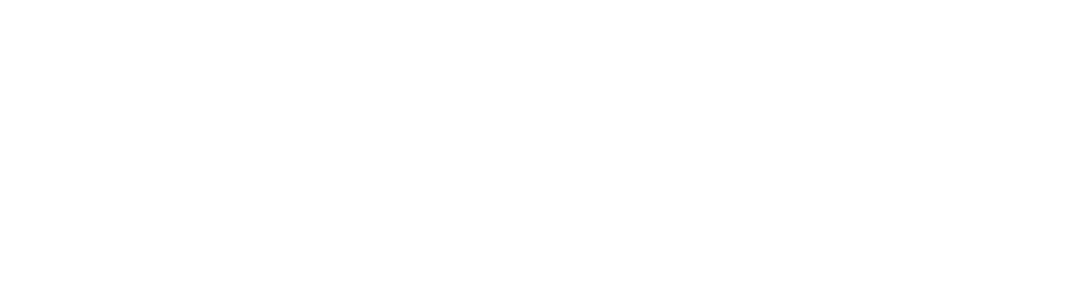
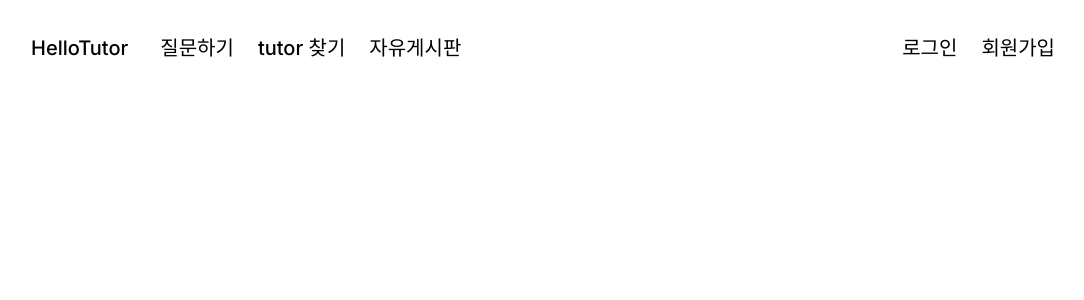
Before and after one commit to HelloTutor/HelloTutor-FE, a Next.js app: page / in a window 1280 px wide. Shown: the top 300 px of the page, without its empty margins (97-1181 px from the left). Built offline with nearby package versions, Linux system fonts and the light colour scheme.

Commit message:
feat: navbar 와이어 프레임 추가

```diff
--- a/src/app/page.tsx
+++ b/src/app/page.tsx
@@ -1,5 +1,9 @@
+import NavBar from '@/components/NavBar';
 import Image from 'next/image';
 
 export default function Home() {
-  return <></>;
+  return <div className='max-w-screen-lg mx-auto'>
+  <NavBar />
+
+  </div>;
 }
--- /dev/null
+++ b/src/components/NavBar/index.tsx
@@ -0,0 +1,24 @@
+function NavBar(){
+    return(
+        <div className='h-[96px] flex justify-between items-center text-xl font-medium'>
+            {/* menu left */}
+        <div className='flex'>
+            {/* home icon */}
+            <p className='mr-[32px]'>HelloTutor</p>
+            {/* menu list */}
+            <ul className='flex gap-x-6 min-w-[290px]'>
+                <li>질문하기</li>
+                <li>tutor 찾기</li>
+                <li>자유게시판</li>
+            </ul>
+        </div>
+        {/* menu right - sign in/up button */}
+        <div className='flex gap-x-6 min-w-[146px]'>
+            <button>로그인</button>
+            <button>회원가입</button>
+        </div>
+        </div>
+    )
+}
+
+export default NavBar;
```
